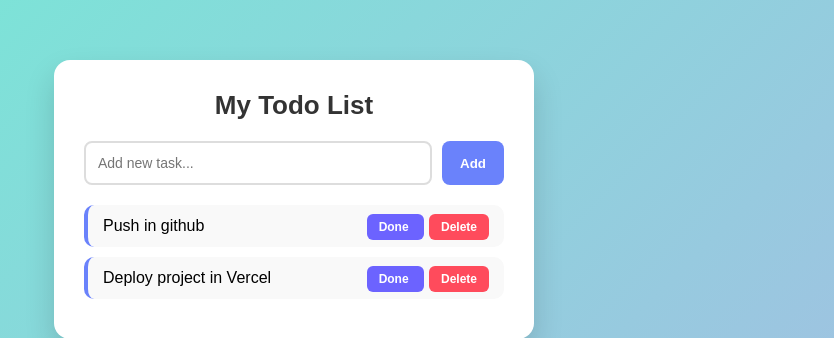
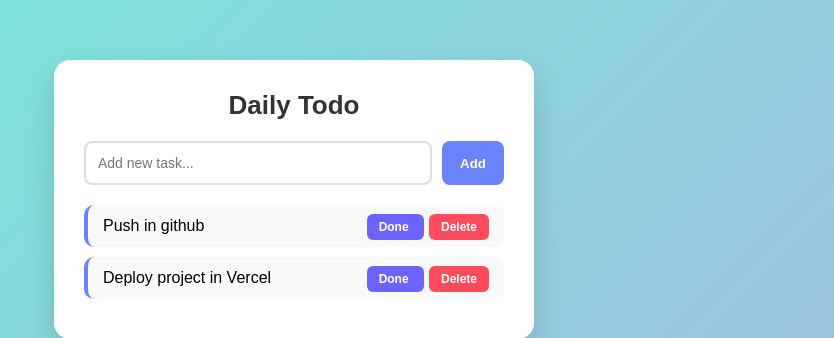
Before and after one commit to SheikhMmhTanvir/Django_Todo_App, a Django app: page / in a window 1280 px wide. Shown: the top 338 px of the page, without its empty margins (346-1180 px from the left). Run offline with Django 5.2, Linux system fonts and the light colour scheme; data comes from the database, SQL or seed files in the repository.

Commit message:
create new title

```diff
--- a/todo/templates/todo/index.html
+++ b/todo/templates/todo/index.html
@@ -150,7 +150,7 @@
 
 <body>
 <div class="container">
-    <h2>My Todo List</h2>
+    <h2>Daily Todo </h2>
 
     <form method="POST">
         {% csrf_token %}
```
